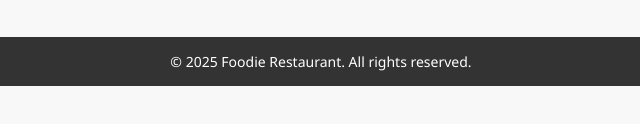
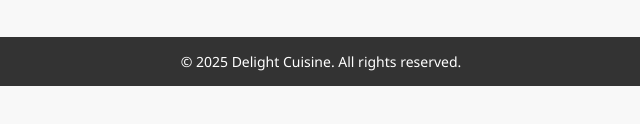
Before and after one commit to Hasna538/23014119-062-A1, a plain HTML site: page Contact .html in a window 1280 px wide. Shown: the part 292-416 px from the top of the page, 319-959 px from the left. Drawn offline with Linux system fonts and the light colour scheme; files that its build step writes are made by us from their sources.

Commit message:
Update Contact .html

```diff
--- a/Contact .html
+++ b/Contact .html
@@ -22,7 +22,7 @@
   </section>
 
   <footer>
-    &copy; 2025 Foodie Restaurant. All rights reserved.
+    &copy; 2025 Delight Cuisine. All rights reserved.
   </footer>
 </body>
 </html>
```
